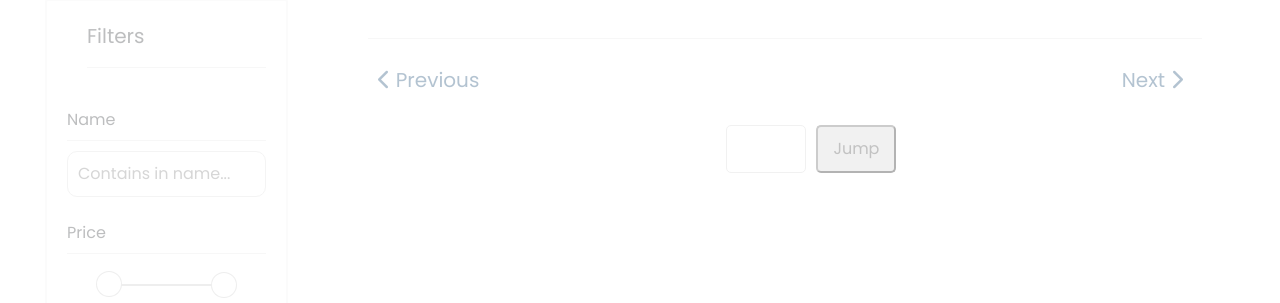
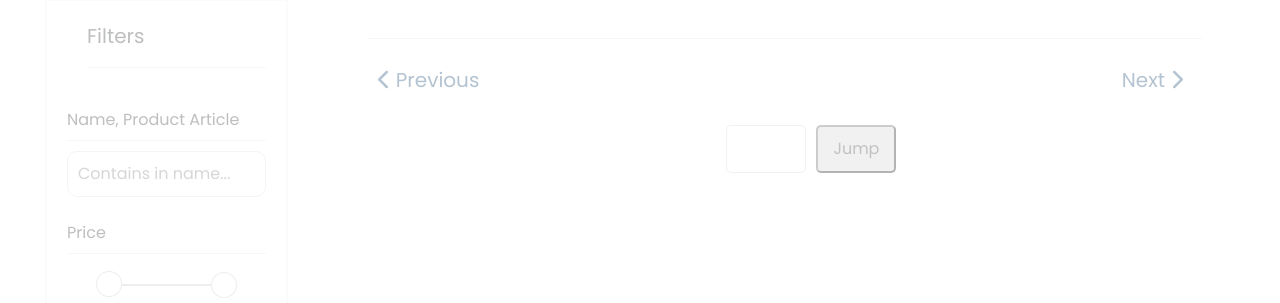
Before and after one commit to westa-ow/OnlineOliverWeberShop, a Django app: template shop/templates/catalog.html in a window 1280 px wide. Shown: the part 211-514 px from the top of the page. Run offline with Django 3.2, Linux system fonts and the light colour scheme; the template is opened without the code that fills it, so the values that code supplies are empty; some libraries are stand-ins or nearby versions.

Commit message:
Catalog name filter: added opportunity to search by acrticle number

```diff
--- a/shop/templates/catalog.html
+++ b/shop/templates/catalog.html
@@ -27,7 +27,7 @@
         <div class="filters">
             <div class="filters-label">Filters<hr></div><br>
             <div class="filter-name">
-                <label for="contains-in-name">Name</label>
+                <label for="contains-in-name">Name, Product Article</label>
                 <hr>
                 <input type="text" id="contains-in-name" placeholder="Contains in name..."><br>
             </div><br>
@@ -762,6 +762,7 @@ function removeQueryParam(param) {
 
 
 document.getElementById('contains-in-name').addEventListener('input', applyFilters);
+
 function controlFromSlider(fromSlider, toSlider, fromInput) {
   const [from, to] = getParsed(fromSlider, toSlider);
   fillSlider(fromSlider, toSlider, '#C6C6C6', '#003665', toSlider);
@@ -1031,7 +1032,7 @@ function applyFilters() {
         let isMatch = (category === "All" || (subcat[category] !== undefined ? subcat[category].concat(category).includes(item.category) : item.category === category)) &&
                       item.price <= to &&
                       item.price >= from &&
-                      item.product_name.toLowerCase().includes(nameFilterValue) &&
+            (item.product_name.toLowerCase().includes(nameFilterValue) || item.name.toLowerCase().includes(nameFilterValue))&&
                       (baseFilters.length === 0 || baseFilters.includes(item.material));
 
         if (!isMatch) {
```
